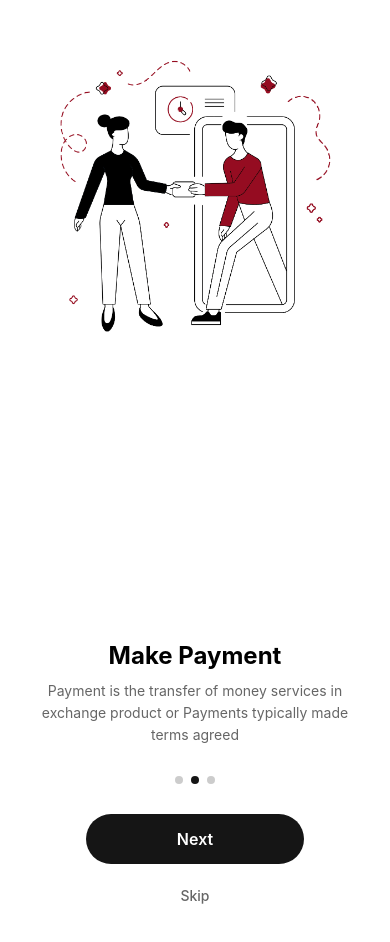
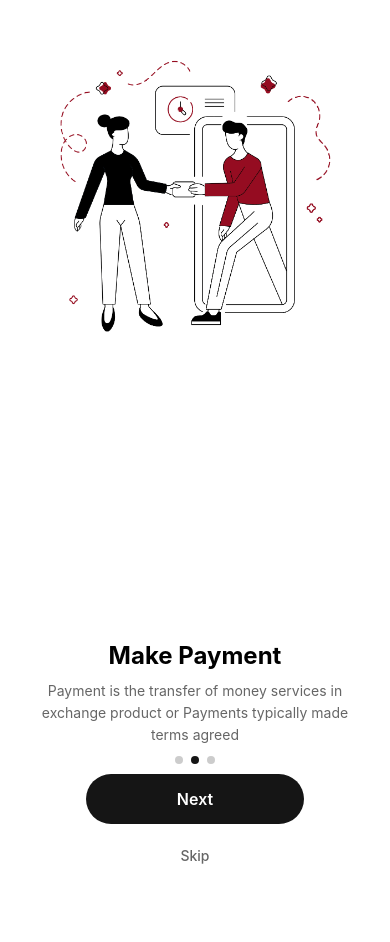
Before and after one commit to sansa-heritage/sansa_heritage_mobile_app, a React Native app: screen / in a window 390 px wide. Shown: the part 344-1286 px from the top of the page. After the commit the page ends 1256 px from the top, so only its background shows below. Built offline with nearby package versions, Linux system fonts and the light colour scheme; what @react-native-google-signin/google-signin would draw is missing.

Commit message:
Update index.tsx

```diff
--- a/src/screens/Onboarding/index.tsx
+++ b/src/screens/Onboarding/index.tsx
@@ -1,79 +1,3 @@
-// import React, { useState } from 'react';
-// import { View,Text, Image, TouchableOpacity } from 'react-native';
-// import { useNavigation } from '@react-navigation/native';
-// import { StackNavigationProp } from '@react-navigation/stack';
-// import { RootStackParamList } from '../../models/types';
-
-
-// const slides = [
-//   {
-//     index: 1,
-//     title: 'Choose Product',
-//     text: 'A product is the item offered for sale. A product can be a service or an item. It can be physical or in virtual or cyber form',
-
-//     backgroundColor: 'white',
-//   },
-//   {
-//     index: 2,
-//     title: 'Make Payment',
-//     text: 'Payment is the transfer of money services in exchange product or Payments typically made terms agreed ',
-//     image: require('../../../assets/images/c.png'),
-//     backgroundColor: 'white',
-//   },
-//   {
-//     index: 3,
-//     title: 'Get Your Order',
-//     text: 'Business or commerce an order is a stated intention either spoken to engage in a commercial transaction specific products ',
-//     image: require('../../../assets/images/a.png'),
-//     backgroundColor: 'white',
-//   },
-// ];
-// interface IntroSlidesProps {
-//   onFinishIntro: () => Promise<void>;
-// }
-// const BasicExample: React.FC<IntroSlidesProps> = ({ onFinishIntro }) => {
-//   const navigation = useNavigation<StackNavigationProp<RootStackParamList, 'Login'>>();
-//   const [currentSlideIndex, setCurrentSlideIndex] = useState(0);
-
-//   const handleNext = () => {
-//     if (currentSlideIndex === slides.length - 1) {
-//       navigation.navigate('Login'); // Navigate to Login on the last slide
-//       onFinishIntro()
-//     } else {
-//       setCurrentSlideIndex(currentSlideIndex + 1); // Move to the next slide
-//     }
-//   };
-
-//   const handleSkip = () => {
-//     navigation.navigate('Login'); // Skip to the Login page
-//   };
-
-//   const currentSlide = slides[currentSlideIndex];
-
-//   return (
-//     <View style={{ flex: 1, backgroundColor: currentSlide.backgroundColor, justifyContent: 'center', alignItems: 'center' }}>
-//       <Image source={currentSlide.image} style={{ width: 300, height: 450 }} />
-//       {/* <Image  style={{ width: 300, height: 300, marginBottom: 20 }} /> */}
-//       <Text style={{ fontSize: 24, fontWeight: 'bold' }}>{currentSlide.title}</Text>
-//       <Text style={{ textAlign: 'center', marginVertical: 10, width: 350 }}>{currentSlide.text}</Text>
-
-//       <View style={{ position: 'absolute', bottom: 50, alignSelf: 'center' }}>
-//         <TouchableOpacity style={{
-//           width: 218,
-//           height: 40,
-//           borderRadius: 133,
-//           backgroundColor: '#151515'
-//         }}
-
-//           onPress={handleNext}
-//         >
-//           <Text style={{textAlign: 'center',paddingTop: 10,color: '#FFFFFF'}}>{currentSlideIndex === slides.length - 1 ? 'Get Started' : 'Next'}</Text>
-//         </TouchableOpacity>
-//       </View>
-//     </View>
-//   );
-// };
-
 import React, { useState, useRef, useEffect } from 'react';
 import {
   View,
@@ -84,8 +8,6 @@ import {
   Dimensions,
   FlatList,
 } from 'react-native';
-import { useNavigation } from '@react-navigation/native';
-import { StackNavigationProp } from '@react-navigation/stack';
 import { RootStackParamList } from '../../models/types';
 
 const { width, height } = Dimensions.get('window');
@@ -123,20 +45,13 @@ const BasicExample: React.FC<IntroSlidesProps> = ({ onFinishIntro }) => {
   const flatListRef = useRef<FlatList>(null);
   const autoScrollInterval = useRef<NodeJS.Timeout | null>(null);
 
-  // Auto-scroll functionality
   useEffect(() => {
     startAutoScroll();
-    return () => {
-      if (autoScrollInterval.current) {
-        clearInterval(autoScrollInterval.current);
-      }
-    };
-  }, []);
+    return () => stopAutoScroll();
+  }, [currentSlideIndex]);
 
   const startAutoScroll = () => {
-    if (autoScrollInterval.current) {
-      clearInterval(autoScrollInterval.current);
-    }
+    stopAutoScroll();
     autoScrollInterval.current = setInterval(() => {
       const nextIndex = (currentSlideIndex + 1) % slides.length;
       setCurrentSlideIndex(nextIndex);
@@ -152,12 +67,10 @@ const BasicExample: React.FC<IntroSlidesProps> = ({ onFinishIntro }) => {
   };
 
   const scrollToSlide = (index: number) => {
-    if (flatListRef.current) {
-      flatListRef.current.scrollToIndex({
-        index: index,
-        animated: true,
-      });
-    }
+    flatListRef.current?.scrollToIndex({
+      index,
+      animated: true,
+    });
   };
 
   const handleNext = () => {
@@ -168,7 +81,6 @@ const BasicExample: React.FC<IntroSlidesProps> = ({ onFinishIntro }) => {
       const nextIndex = currentSlideIndex + 1;
       setCurrentSlideIndex(nextIndex);
       scrollToSlide(nextIndex);
-      startAutoScroll();
     }
   };
 
@@ -178,85 +90,25 @@ const BasicExample: React.FC<IntroSlidesProps> = ({ onFinishIntro }) => {
   };
 
   const handleMomentumScrollEnd = (event: any) => {
-    const contentOffsetX = event.nativeEvent.contentOffset.x;
-    const index = Math.round(contentOffsetX / width);
-    if (index !== currentSlideIndex && index >= 0 && index < slides.length) {
+    const index = Math.round(event.nativeEvent.contentOffset.x / width);
+    if (index !== currentSlideIndex) {
       setCurrentSlideIndex(index);
-      stopAutoScroll();
-      startAutoScroll();
     }
   };
 
-  const handleScrollBeginDrag = () => {
-    stopAutoScroll();
-  };
-
-  const handleScrollEndDrag = () => {
-    startAutoScroll();
-  };
-
-  const renderSlide = ({ item }: { item: typeof slides[0] }) => {
-    return (
-      <View style={[styles.slideContainer, { backgroundColor: item.backgroundColor }]}>
-        {/* Image - Centered */}
-        <View style={styles.imageContainer}>
-          <Image
-            source={item.image}
-            style={styles.image}
-            resizeMode="contain"
-          />
-        </View>
-
-        {/* Title */}
-        <Text style={styles.title}>
-          {item.title}
-        </Text>
-
-        {/* Description */}
-        <Text style={styles.description}>
-          {item.text}
-        </Text>
-
-        {/* Slide indicators */}
-        <View style={styles.indicatorContainer}>
-          {slides.map((_, index) => (
-            <View
-              key={index}
-              style={[
-                styles.indicator,
-                { backgroundColor: index === currentSlideIndex ? '#151515' : '#ccc' },
-              ]}
-            />
-          ))}
-        </View>
-
-        {/* Buttons - Centered */}
-        <View style={styles.buttonContainer}>
-          <TouchableOpacity
-            style={styles.nextButton}
-            onPress={handleNext}
-          >
-            <Text style={styles.nextButtonText}>
-              {currentSlideIndex === slides.length - 1 ? 'Get Started' : 'Next'}
-            </Text>
-          </TouchableOpacity>
-
-          <TouchableOpacity
-            style={styles.skipButton}
-            onPress={handleSkip}
-          >
-            <Text style={styles.skipButtonText}>
-              Skip
-            </Text>
-          </TouchableOpacity>
-        </View>
+  const renderSlide = ({ item }: { item: typeof slides[0] }) => (
+    <View style={styles.slideContainer}>
+      <View style={styles.imageContainer}>
+        <Image source={item.image} style={styles.image} resizeMode="contain" />
       </View>
-    );
-  };
+      <Text style={styles.title}>{item.title}</Text>
+      <Text style={styles.description}>{item.text}</Text>
+    </View>
+  );
 
   return (
     <View style={styles.container}>
-      {/* Slides - FlatList for swipe support */}
+      {/* ✅ Swipe only this part */}
       <FlatList
         ref={flatListRef}
         data={slides}
@@ -266,17 +118,43 @@ const BasicExample: React.FC<IntroSlidesProps> = ({ onFinishIntro }) => {
         showsHorizontalScrollIndicator={false}
         keyExtractor={(item) => item.index.toString()}
         onMomentumScrollEnd={handleMomentumScrollEnd}
-        onScrollBeginDrag={handleScrollBeginDrag}
-        onScrollEndDrag={handleScrollEndDrag}
-        scrollEventThrottle={16}
+        onScrollBeginDrag={stopAutoScroll}
+        onScrollEndDrag={startAutoScroll}
         bounces={false}
-        initialScrollIndex={0}
-        getItemLayout={(data, index) => ({
+        getItemLayout={(_, index) => ({
           length: width,
           offset: width * index,
           index,
         })}
       />
+
+      {/* ✅ Fixed indicators + buttons (NOT swipeable) */}
+      <View style={styles.indicatorContainer}>
+        {slides.map((_, index) => (
+          <View
+            key={index}
+            style={[
+              styles.indicator,
+              {
+                backgroundColor:
+                  index === currentSlideIndex ? '#151515' : '#ccc',
+              },
+            ]}
+          />
+        ))}
+      </View>
+
+      <View style={styles.buttonContainer}>
+        <TouchableOpacity style={styles.nextButton} onPress={handleNext}>
+          <Text style={styles.nextButtonText}>
+            {currentSlideIndex === slides.length - 1 ? 'Get Started' : 'Next'}
+          </Text>
+        </TouchableOpacity>
+
+        <TouchableOpacity style={styles.skipButton} onPress={handleSkip}>
+          <Text style={styles.skipButtonText}>Skip</Text>
+        </TouchableOpacity>
+      </View>
     </View>
   );
 };
@@ -289,7 +167,7 @@ const styles = StyleSheet.create({
     backgroundColor: '#fff',
   },
   slideContainer: {
-    width: width,
+    width,
     flex: 1,
     justifyContent: 'center',
     alignItems: 'center',
@@ -304,7 +182,7 @@ const styles = StyleSheet.create({
   },
   image: {
     width: width * 30,
-    height: height * 0.80,
+    height: height * 0.8,
   },
   title: {
     fontSize: 24,
@@ -322,8 +200,8 @@ const styles = StyleSheet.create({
   },
   indicatorContainer: {
     flexDirection: 'row',
-    marginTop: 20,
-    marginBottom: 30,
+    justifyContent: 'center',
+    marginBottom: 10,
   },
   indicator: {
     width: 8,
@@ -332,7 +210,6 @@ const styles = StyleSheet.create({
     marginHorizontal: 4,
   },
   buttonContainer: {
-    width: '100%',
     alignItems: 'center',
     marginBottom: 40,
   },
```
